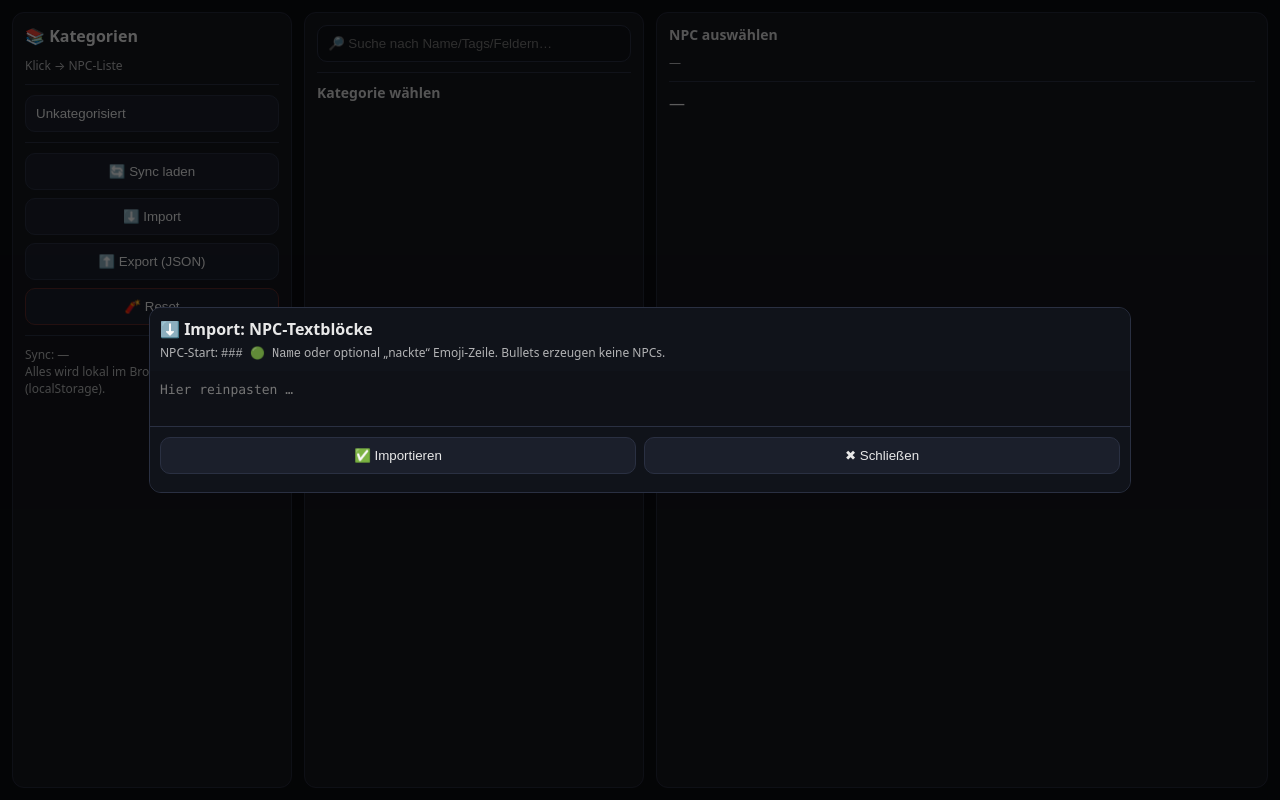
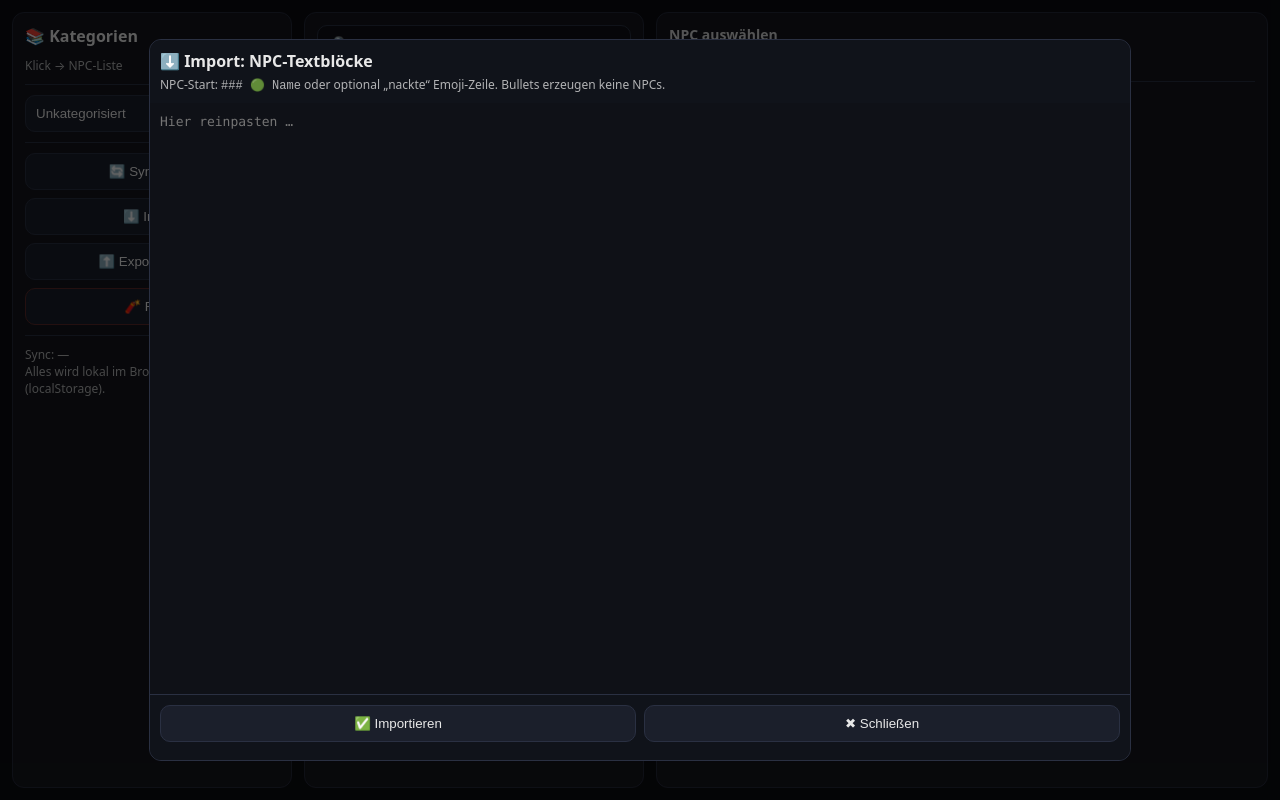
Before and after one commit to qivis86/kampagnen-tool, a plain HTML site: page index.html in a window 1280 px wide. Both pictures are taken after a click on the button "⬇️ Import". Drawn offline with Linux system fonts and the light colour scheme.

Commit message:
Update index.html

```diff
--- a/index.html
+++ b/index.html
@@ -70,6 +70,16 @@
   textarea { width:100%; height:100%; background:#0f1117; color:#e8e8e8; border:none; padding:10px; box-sizing:border-box;
             font-family:ui-monospace,SFMono-Regular,Menlo,Monaco,Consolas,"Liberation Mono","Courier New",monospace;
             font-size:13px; line-height:1.35; resize:none; outline:none; }
+  /* Modal auf echte Höhe zwingen */
+.modal{
+  height: 90vh;        /* neu */
+}
+
+/* Textarea soll wirklich Platz bekommen */
+.modal textarea{
+  height: 100%;        /* bleibt */
+  min-height: 60vh;    /* neu: verhindert "2 Zeilen" */
+}
 .row { display:flex; gap:8px; }
 .row > * { flex:1; }
 
```
Lines whose indentation alone changed are shown as unchanged.
